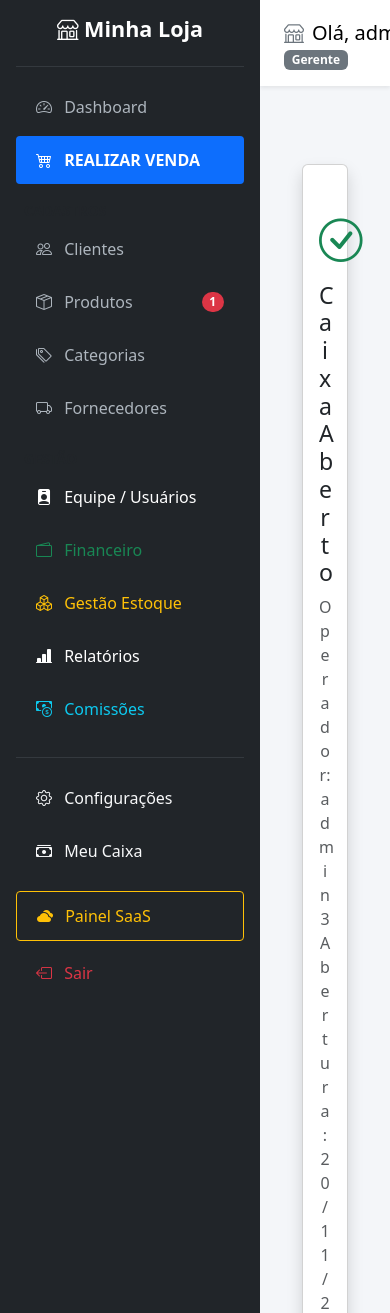
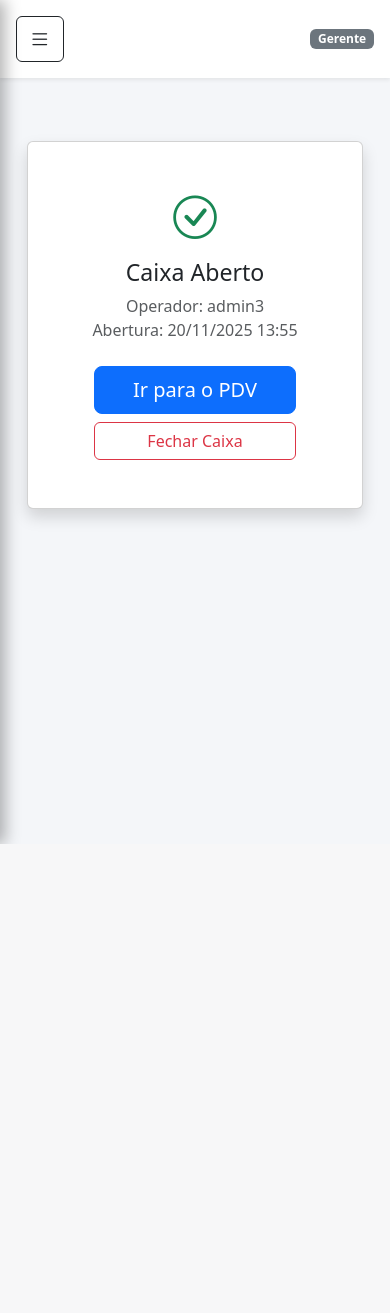
Before and after one commit to SrDOliveira/ERP, a Django app: page /caixa/ in a window 390 px wide. Shown: the top 1313 px of the page. After the commit the page ends 844 px from the top, so only its background shows below. Run offline with Django 5.2, Linux system fonts and the light colour scheme; a user stored in the database is signed in; data comes from the database, SQL or seed files in the repository; some libraries are stand-ins or nearby versions.

Commit message:
Responsivo

```diff
--- a/core/templates/core/base.html
+++ b/core/templates/core/base.html
@@ -2,8 +2,7 @@
 <html lang="pt-br">
 <head>
     <meta charset="UTF-8">
-    <meta name="viewport" content="width=device-width, initial-scale=1.0">
-    <title>Sistema SaaS - {% block title %}{% endblock %}</title>
+    <meta name="viewport" content="width=device-width, initial-scale=1.0"> <title>Sistema SaaS - {% block title %}{% endblock %}</title>
 
     <link href="https://cdn.jsdelivr.net/npm/bootstrap@5.3.0/dist/css/bootstrap.min.css" rel="stylesheet">
     <link rel="stylesheet" href="https://cdn.jsdelivr.net/npm/bootstrap-icons@1.11.0/font/bootstrap-icons.css">
@@ -11,167 +10,148 @@
     <script src="https://cdn.jsdelivr.net/npm/chart.js"></script>
 
     <style>
-        body { background-color: #f4f6f9; min-height: 100vh; }
+        body { background-color: #f4f6f9; min-height: 100vh; overflow-x: hidden; }
 
-        /* Estilo da Barra Lateral */
+        /* --- SIDEBAR (MENU LATERAL) --- */
         .sidebar {
             min-height: 100vh;
             background-color: #212529;
             color: white;
             width: 260px;
             flex-shrink: 0;
-        }
-        .sidebar a {
-            color: #adb5bd;
-            text-decoration: none;
-            padding: 12px 20px;
-            display: block;
-            transition: 0.3s;
-            border-radius: 4px;
-            margin-bottom: 5px;
-        }
-        .sidebar a:hover {
-            background-color: #343a40;
-            color: white;
-            padding-left: 25px;
+            transition: all 0.3s; /* Animação suave */
+            z-index: 1000;
         }
 
-        /* Conteúdo Principal */
-        .main-wrapper { width: 100%; overflow-x: hidden; display: flex; flex-direction: column; }
+        .sidebar a {
+            color: #adb5bd; text-decoration: none; padding: 12px 20px;
+            display: block; transition: 0.3s; border-radius: 4px; margin-bottom: 5px;
+        }
+        .sidebar a:hover { background-color: #343a40; color: white; padding-left: 25px; }
+
+        /* --- LAYOUT PRINCIPAL --- */
+        .d-flex-wrapper { display: flex; width: 100%; }
+        .main-wrapper { width: 100%; display: flex; flex-direction: column; transition: all 0.3s; }
         .content { padding: 30px; flex-grow: 1; }
+
+        /* --- AJUSTES MOBILE (A MÁGICA ACONTECE AQUI) --- */
+        @media (max-width: 768px) {
+            .sidebar {
+                position: fixed;
+                left: -260px; /* Esconde o menu fora da tela */
+                height: 100%;
+                box-shadow: 5px 0 15px rgba(0,0,0,0.3);
+            }
+            .sidebar.active {
+                left: 0; /* Traz o menu de volta quando ativo */
+            }
+            .overlay {
+                display: none;
+                position: fixed;
+                width: 100%; height: 100%;
+                background: rgba(0,0,0,0.5);
+                z-index: 999;
+            }
+            .overlay.active { display: block; } /* Escurece o fundo */
+            .content { padding: 15px; } /* Menos margem no celular */
+        }
 
         /* Cards do Dashboard */
         .card-counter {
-            box-shadow: 0 4px 8px rgba(0,0,0,0.1);
-            padding: 20px;
-            background-color: #fff;
-            border-radius: 10px;
-            position: relative;
-            overflow: hidden;
-            margin-bottom: 20px;
+            box-shadow: 0 4px 8px rgba(0,0,0,0.1); padding: 20px;
+            background-color: #fff; border-radius: 10px; position: relative;
+            overflow: hidden; margin-bottom: 20px;
         }
-        .card-counter i {
-            font-size: 4em;
-            opacity: 0.1;
-            position: absolute;
-            right: 10px;
-            top: 10px;
-        }
+        .card-counter i { font-size: 4em; opacity: 0.1; position: absolute; right: 10px; top: 10px; }
 
-        /* Esconder na impressão */
+        /* Impressão */
         @media print {
-            .sidebar, .navbar { display: none !important; }
-            .main-wrapper { width: 100% !important; }
+            .sidebar, .navbar, .btn-toggle-menu { display: none !important; }
+            .main-wrapper { width: 100% !important; margin: 0 !important; }
             .content { padding: 0 !important; }
         }
     </style>
 </head>
 <body>
 
-<div class="d-flex">
-    <div class="sidebar p-3">
-        <div class="text-center mb-4">
-            <h4 class="fw-bold text-white mb-0">
-                <i class="bi bi-shop"></i> Minha Loja
-            </h4>
+<div class="overlay" id="overlay" onclick="toggleMenu()"></div>
+
+<div class="d-flex-wrapper">
+    <div class="sidebar p-3" id="sidebar">
+        <div class="d-flex justify-content-between align-items-center mb-4">
+            <h4 class="fw-bold text-white mb-0"><i class="bi bi-shop"></i> Minha Loja</h4>
+            </div>
+
         {% if user.empresa.ativa == False %}
-                <span class="badge bg-danger">BLOQUEADA</span>
+            <div class="text-center mb-3"><span class="badge bg-danger">BLOQUEADA</span></div>
         {% endif %}
-        </div>
         <hr class="text-secondary">
 
         <nav>
-            <a href="{% url 'dashboard' %}">
-                <i class="bi bi-speedometer2 me-2"></i> Dashboard
-            </a>
-
-            <a href="{% url 'criar_venda' %}" class="text-white bg-primary fw-bold">
-                <i class="bi bi-cart4 me-2"></i> REALIZAR VENDA
-            </a>
+            <a href="{% url 'dashboard' %}"><i class="bi bi-speedometer2 me-2"></i> Dashboard</a>
+            <a href="{% url 'criar_venda' %}" class="text-white bg-primary fw-bold"><i class="bi bi-cart4 me-2"></i> REALIZAR VENDA</a>
 
             <p class="text-uppercase text-muted small fw-bold mt-3 mb-1 ms-2">Cadastros</p>
             <a href="{% url 'lista_clientes' %}"><i class="bi bi-people me-2"></i> Clientes</a>
-
             <a href="{% url 'lista_produtos' %}" class="d-flex justify-content-between align-items-center">
                 <span><i class="bi bi-box-seam me-2"></i> Produtos</span>
                 {% if notificacao_estoque_baixo > 0 %}
                     <span class="badge bg-danger rounded-pill">{{ notificacao_estoque_baixo }}</span>
                 {% endif %}
             </a>
-
             <a href="{% url 'lista_categorias' %}"><i class="bi bi-tags me-2"></i> Categorias</a>
             <a href="{% url 'lista_fornecedores' %}"><i class="bi bi-truck me-2"></i> Fornecedores</a>
 
             {% if user.cargo != 'VENDEDOR' %}
                 <p class="text-uppercase text-muted small fw-bold mt-3 mb-1 ms-2">Gestão</p>
-
-                <a href="{% url 'lista_equipe' %}" class="text-white">
-                <i class="bi bi-person-badge-fill me-2"></i> Equipe / Usuários
-                </a>
-
-                <a href="{% url 'financeiro' %}" class="text-success">
-                    <i class="bi bi-wallet2 me-2"></i> Financeiro
-                </a>
-                <a href="{% url 'painel_estoque' %}" class="text-warning">
-                    <i class="bi bi-boxes me-2"></i> Gestão Estoque
-                </a>
-                <a href="{% url 'relatorios' %}" class="text-white">
-                    <i class="bi bi-bar-chart-line-fill me-2"></i> Relatórios
-                </a>
+                <a href="{% url 'financeiro' %}" class="text-success"><i class="bi bi-wallet2 me-2"></i> Financeiro</a>
+                <a href="{% url 'painel_estoque' %}" class="text-warning"><i class="bi bi-boxes me-2"></i> Gestão Estoque</a>
+                <a href="{% url 'relatorios' %}" class="text-white"><i class="bi bi-bar-chart-line-fill me-2"></i> Relatórios</a>
+                <a href="{% url 'lista_equipe' %}" class="text-info"><i class="bi bi-person-badge-fill me-2"></i> Equipe</a>
             {% endif %}
 
-            <a href="{% url 'minhas_comissoes' %}" class="text-info">
-                <i class="bi bi-cash-coin me-2"></i> Comissões
-            </a>
+            <a href="{% url 'minhas_comissoes' %}" class="text-info"><i class="bi bi-cash-coin me-2"></i> Comissões</a>
 
             <hr class="text-secondary mt-4">
-
             {% if user.cargo != 'VENDEDOR' %}
-            <a href="{% url 'configuracoes' %}" class="text-light">
-                <i class="bi bi-gear me-2"></i> Configurações
-            </a>
+            <a href="{% url 'configuracoes' %}" class="text-light"><i class="bi bi-gear me-2"></i> Configurações</a>
             {% endif %}
-
-            <a href="{% url 'gerenciar_caixa' %}" class="text-light">
-                <i class="bi bi-cash-stack me-2"></i> Meu Caixa
-            </a>
+            <a href="{% url 'gerenciar_caixa' %}" class="text-light"><i class="bi bi-cash-stack me-2"></i> Meu Caixa</a>
 
             {% if user.is_staff %}
-            <a href="{% url 'saas_painel' %}" class="text-warning mt-3 border border-warning">
-                <i class="bi bi-clouds-fill me-2"></i> Painel SaaS
-            </a>
+            <a href="{% url 'saas_painel' %}" class="text-warning mt-3 border border-warning"><i class="bi bi-clouds-fill me-2"></i> Painel SaaS</a>
             {% endif %}
-
-            <a href="{% url 'logout' %}" class="text-danger mt-2">
-                <i class="bi bi-box-arrow-left me-2"></i> Sair
-            </a>
+            <a href="{% url 'logout' %}" class="text-danger mt-2"><i class="bi bi-box-arrow-left me-2"></i> Sair</a>
         </nav>
     </div>
 
     <div class="main-wrapper">
-        <nav class="navbar navbar-light bg-white shadow-sm px-4 py-3 justify-content-between">
+        <nav class="navbar navbar-light bg-white shadow-sm px-3 py-3 d-flex justify-content-between align-items-center">
+            <div class="d-flex align-items-center">
+                <button class="btn btn-outline-dark d-md-none me-3 btn-toggle-menu" onclick="toggleMenu()">
+                    <i class="bi bi-list fs-4"></i>
+                </button>
+
                 <span class="navbar-brand mb-0 h5 d-flex align-items-center">
                     {% if user.empresa.logo %}
-                    <img src="{{ user.empresa.logo.url }}" alt="Logo" style="height: 40px; margin-right: 10px;">
-                {% else %}
-                    <i class="bi bi-shop text-secondary me-2"></i>
+                        <img src="{{ user.empresa.logo.url }}" alt="Logo" style="height: 35px; margin-right: 10px;">
                     {% endif %}
 
-                <span>
+                    <span class="d-none d-sm-inline">
                         Olá, {{ user.first_name|default:user.username }}
-                    <small class="text-muted">({{ user.empresa.nome_fantasia }})</small>
                     </span>
                 </span>
+            </div>
 
             <span class="badge bg-secondary">{{ user.get_cargo_display|default:"Admin" }}</span>
         </nav>
 
         {% if messages %}
-            <div class="px-4 mt-3">
+            <div class="px-3 mt-3">
                 {% for message in messages %}
                     <div class="alert alert-{{ message.tags }} alert-dismissible fade show" role="alert">
                         {{ message }}
-                        <button type="button" class="btn-close" data-bs-dismiss="alert" aria-label="Close"></button>
+                        <button type="button" class="btn-close" data-bs-dismiss="alert"></button>
                     </div>
                 {% endfor %}
             </div>
@@ -185,5 +165,15 @@
 </div>
 
 <script src="https://cdn.jsdelivr.net/npm/bootstrap@5.3.0/dist/js/bootstrap.bundle.min.js"></script>
+
+<script>
+    // Função para abrir/fechar menu no celular
+    function toggleMenu() {
+        const sidebar = document.getElementById('sidebar');
+        const overlay = document.getElementById('overlay');
+        sidebar.classList.toggle('active'); // Adiciona/remove classe .active
+        overlay.classList.toggle('active'); // Mostra/esconde fundo escuro
+    }
+</script>
 </body>
 </html>
```
Lines whose indentation alone changed are shown as unchanged.
